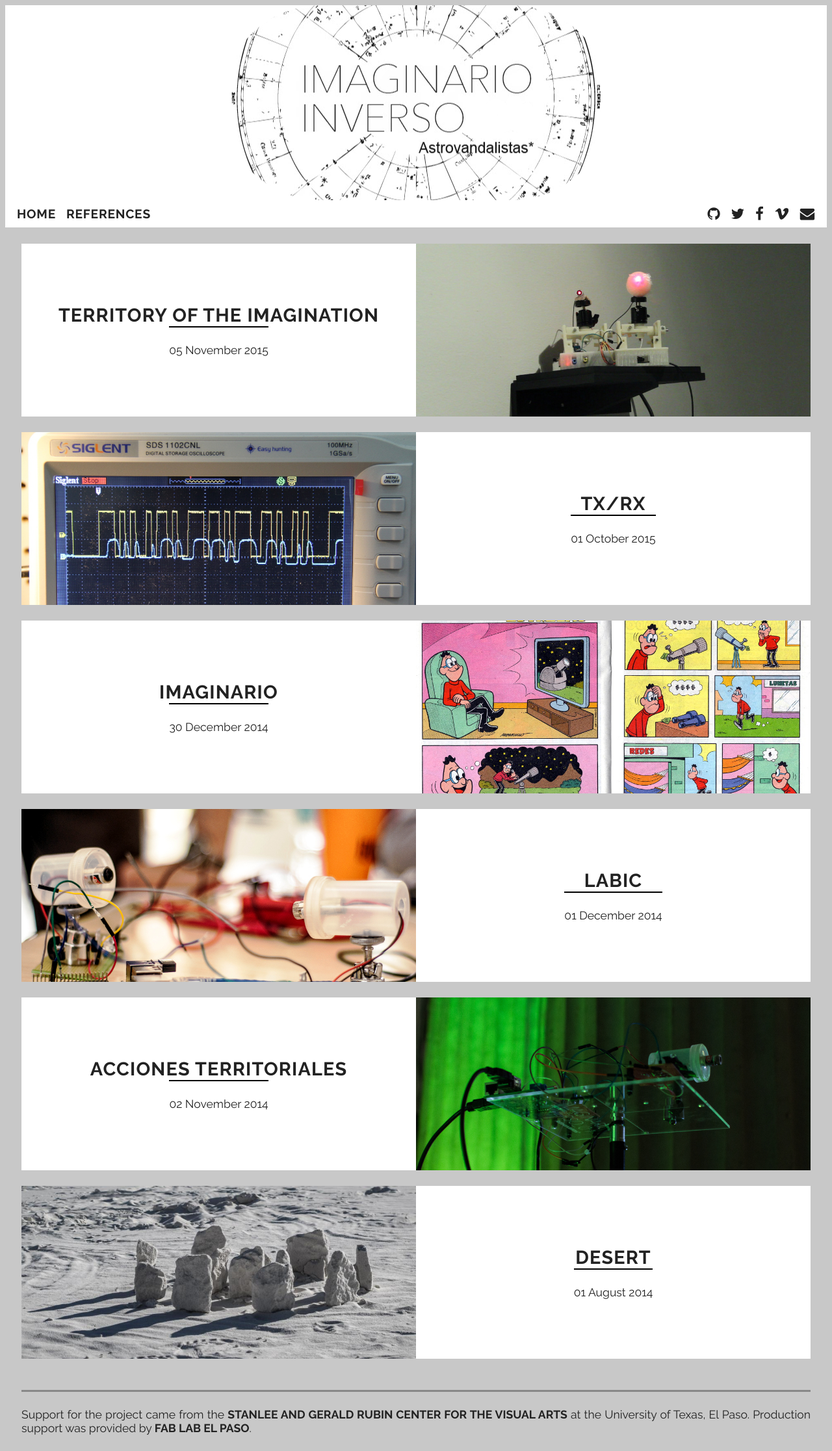
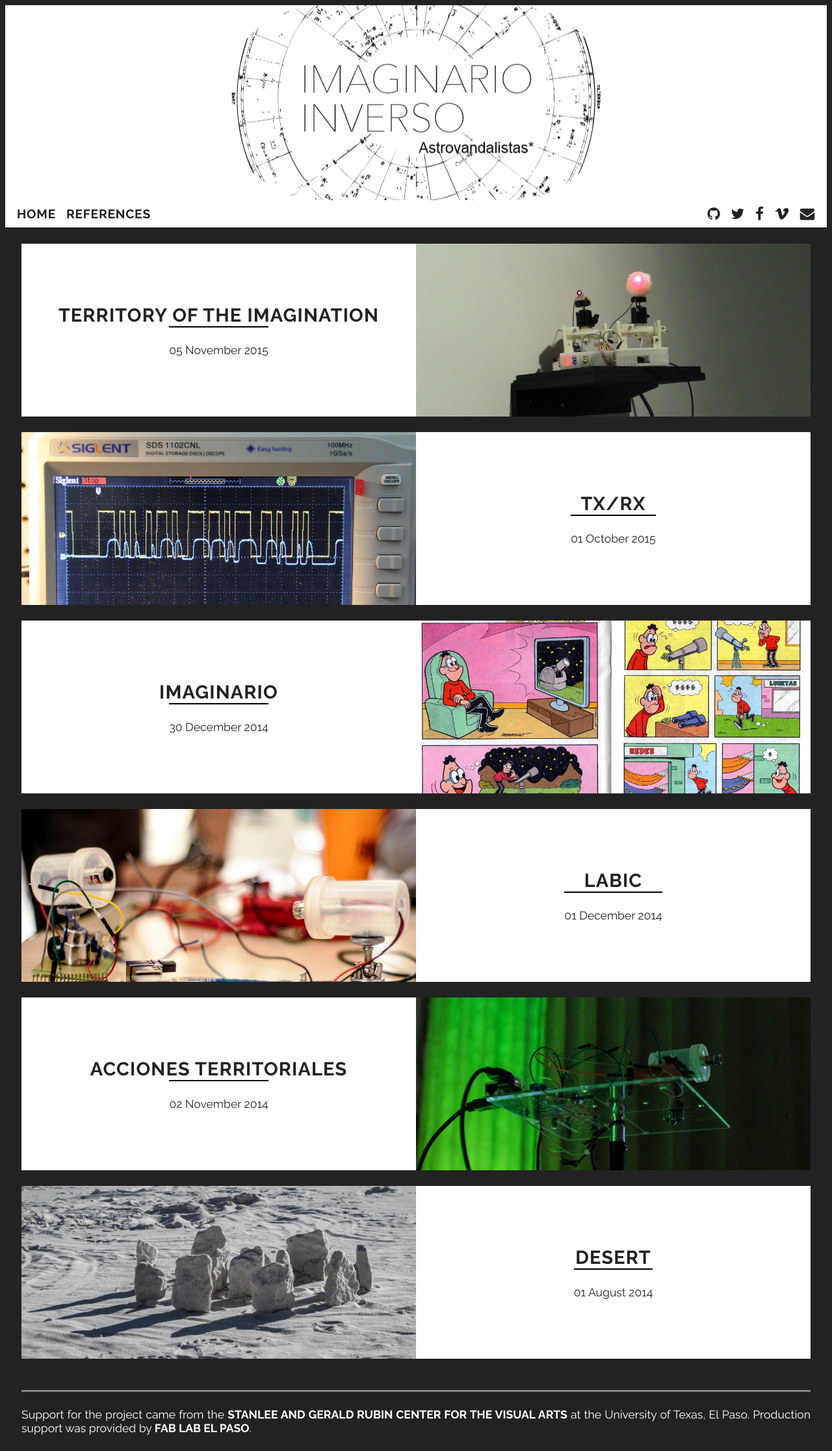
Before and after one commit to astrovandalistas/inverso.astrovandalistas.cc, a Jekyll site: the page built from _pages/home.md, in a window 1280 px wide. Shown: the whole page at 65% size. Built offline with Jekyll 4.4.1, drawn with Linux system fonts in a browser that asks for light colours; nearby versions of some CDN libraries.

Commit message:
new background color

```diff
--- a/_sass/constants.scss
+++ b/_sass/constants.scss
@@ -1,4 +1,4 @@
-$BACKGROUND: #c8c8c8;
+$BACKGROUND: #222;
 $TEXT-BACKGROUND: #fff;
 
 $TEXT-COLOR: #222;
--- a/_sass/fonts.scss
+++ b/_sass/fonts.scss
@@ -104,8 +104,14 @@ a {
 }
 
 #footer {
-  color: $MENU;
+  color: $TEXT-BACKGROUND;
   text-align: justify;
+  a {
+    color: $TEXT-BACKGROUND;
+  }
+  a:hover {
+    color: $LINK-COLOR-HOVER;
+  }
 }
 
 #post {
--- a/css/main.scss
+++ b/css/main.scss
@@ -192,7 +192,7 @@ body {
   margin: $LIST-VERTICAL-SPACING 0;
   width: 100%;
   height: 3px;
-  color: #888;
+  color: $LINK-COLOR-HOVER;
   background-color: #888;
   border: none;
 }
```
